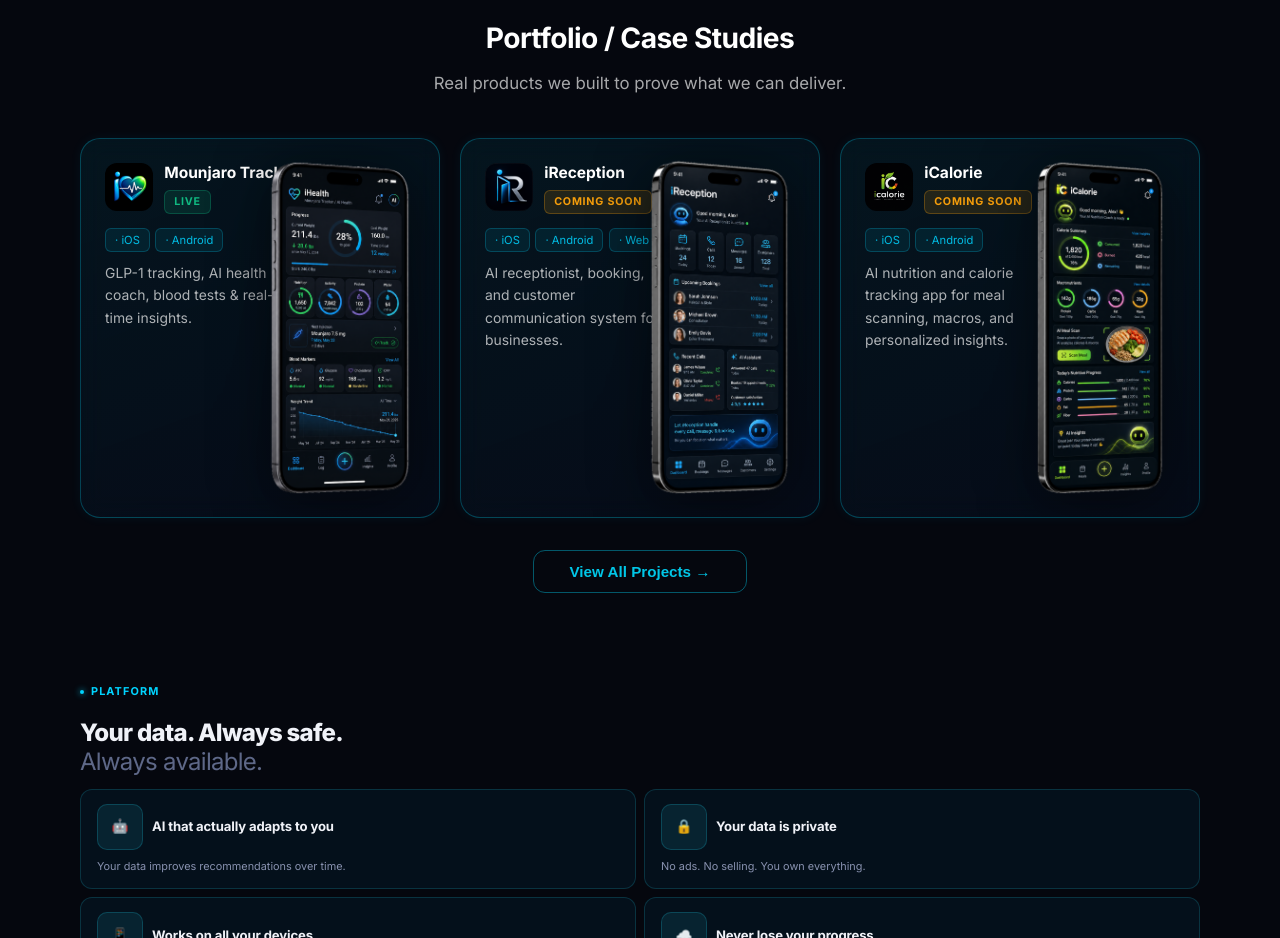
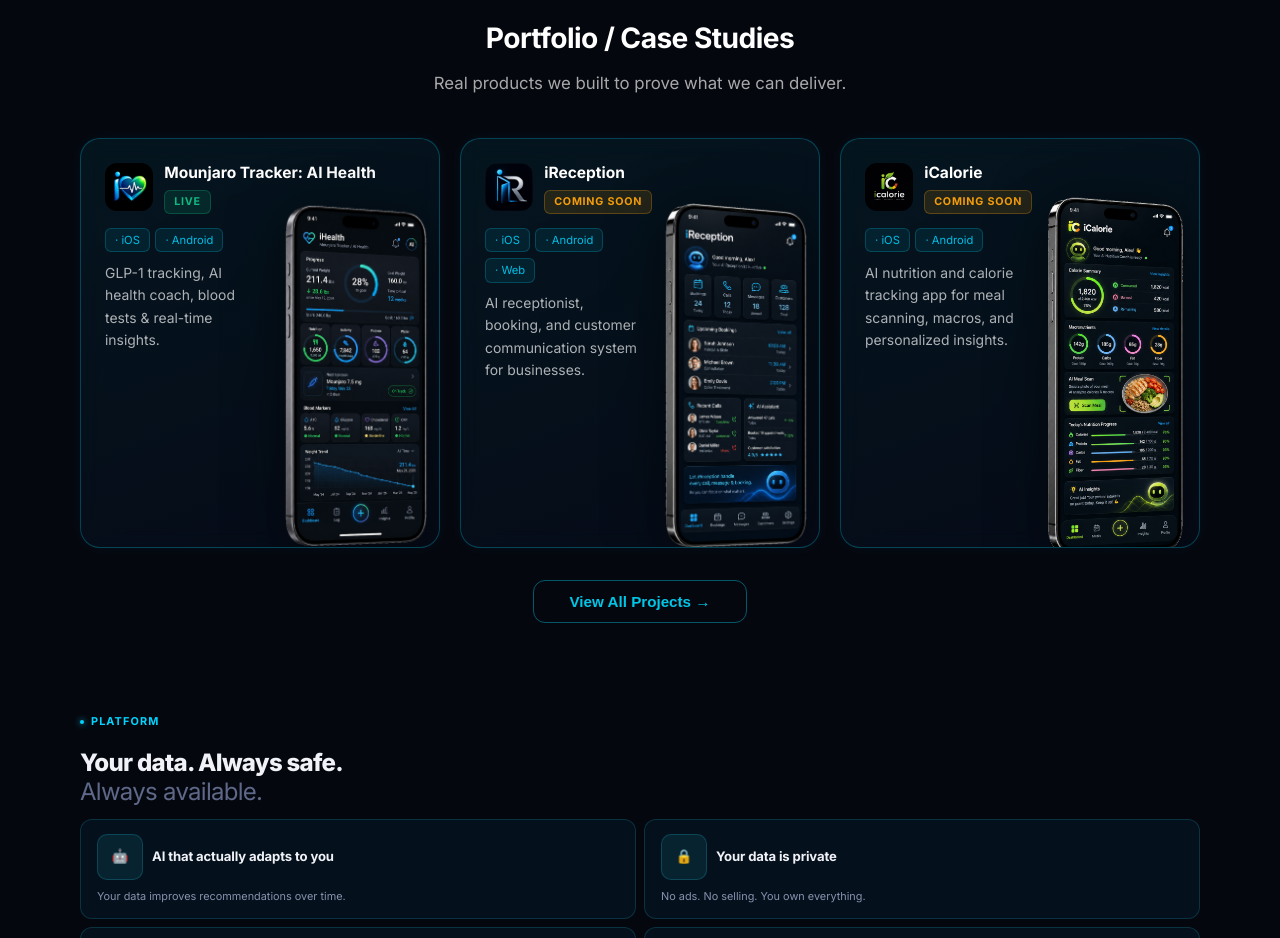
Before and after one commit to Sabbasromania-ai/mysmartapp-site, a React (Vite) app: page / in a window 1280 px wide. Shown: the part 1240-2178 px from the top of the page. Built offline with nearby package versions, Linux system fonts and the light colour scheme.

Commit message:
Portfolio cards: move phone mockups slightly lower

```diff
--- a/src/components/Features.tsx
+++ b/src/components/Features.tsx
@@ -302,7 +302,7 @@
                 display: 'flex',
                 flexDirection: 'column',
                 gap: '0.9rem',
-                minHeight: '380px',
+                minHeight: '410px',
               }}
             >
               {/* Top: logo + name + badge */}
@@ -333,7 +333,7 @@
               </div>
 
               {/* Middle: text left, phone absolute right */}
-              <div style={{ flex: 1, display: 'flex', flexDirection: 'column', gap: '0.6rem', maxWidth: '58%' }}>
+              <div style={{ flex: 1, display: 'flex', flexDirection: 'column', gap: '0.6rem', maxWidth: '50%' }}>
                 {/* platform chips */}
                 <div style={{ display: 'flex', gap: '0.35rem', flexWrap: 'wrap' }}>
                   {card.platforms.map(p => (
@@ -361,10 +361,10 @@
                 alt={card.name + ' mockup'}
                 style={{
                   position: 'absolute',
-                  right: '24px',
-                  top: '50%',
+                  right: '8px',
+                  top: '58%',
                   transform: 'translateY(-50%)',
-                  width: 'clamp(132px, 42%, 198px)',
+                  width: 'clamp(130px, 42%, 195px)',
                   maxHeight: '90%',
                   height: 'auto',
                   objectFit: 'contain',
```
